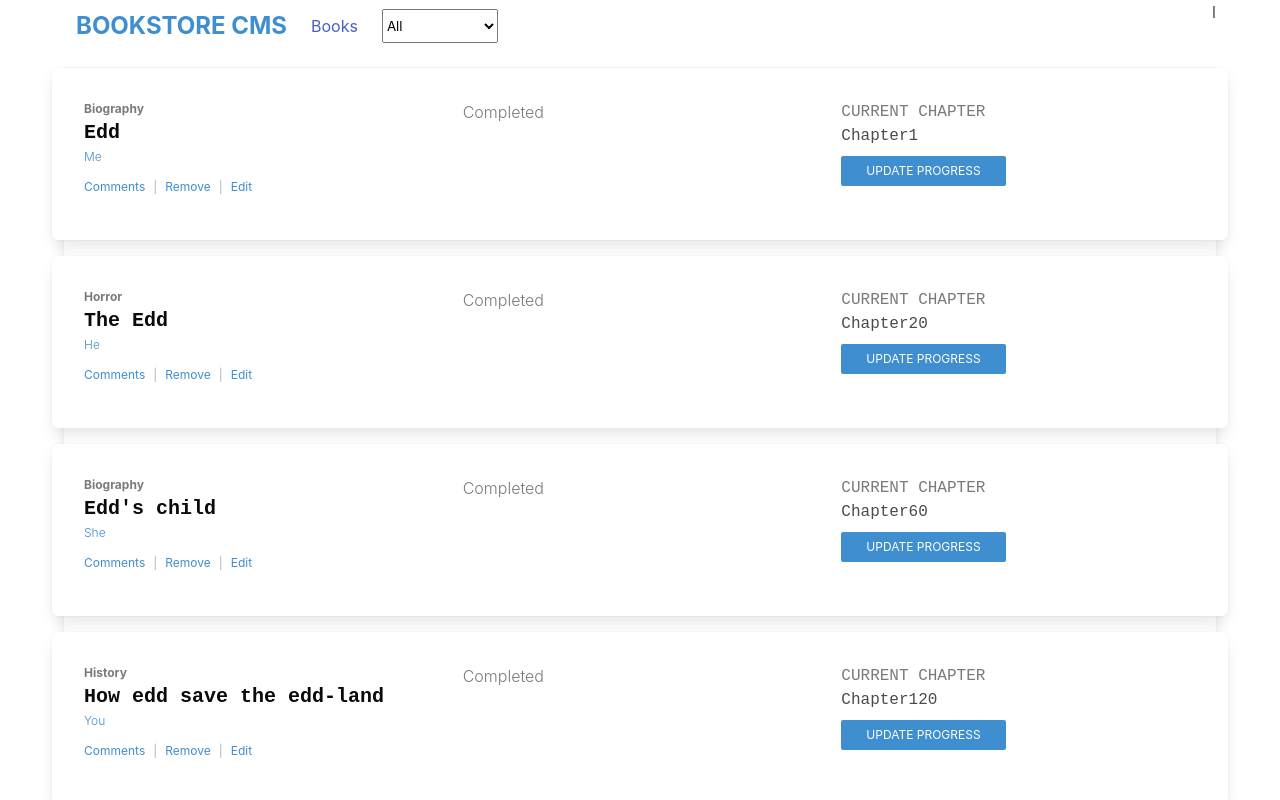
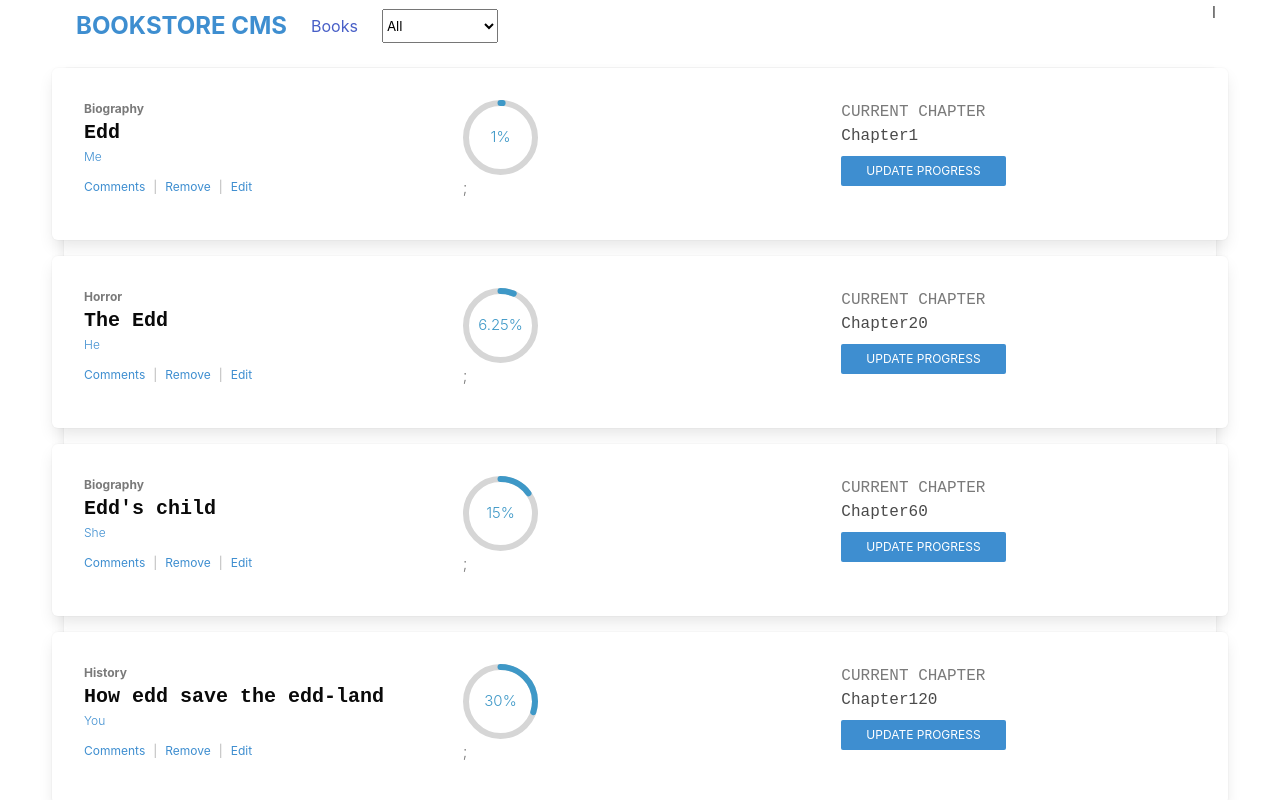
Before and after one commit to edxco/bookstore, a React (Create React App) app: page / in a window 1280 px wide. Shown: the top 800 px of the page. Built offline with nearby package versions, Linux system fonts and the light colour scheme.

Commit message:
Add progress bar

```diff
--- a/package.json
+++ b/package.json
@@ -8,6 +8,7 @@
     "@testing-library/user-event": "^12.1.10",
     "prop-types": "^15.7.2",
     "react": "^17.0.2",
+    "react-circular-progressbar": "^2.0.4",
     "react-dom": "^17.0.2",
     "react-redux": "^7.2.4",
     "react-scripts": "4.0.3",
--- a/src/components/Book.js
+++ b/src/components/Book.js
@@ -1,7 +1,11 @@
 import React from 'react';
 import PropTypes from 'prop-types';
+import { CircularProgressbar } from 'react-circular-progressbar';
+import 'react-circular-progressbar/dist/styles.css';
 
-const Book = ({ book, handleRemoveBook }) => (
+const Book = ({ book, handleRemoveBook }) => {
+  const percentage = book.chapter / book.totalChapter;
+  return (
     <div className="my-4">
       <div className="columns my-4 box">
         <div className="column">
@@ -31,11 +35,15 @@ const Book = ({ book, handleRemoveBook }) => (
           </div>
         </div>
         <div className="column has-text-weight-light has-text-grey">
-        Completed
+          <div style={{ width: 75, height: 75 }} className="is-size-6 has-text-weight-light has-text-grey is-uppercase">
+            <CircularProgressbar maxValue={1} value={percentage} text={`${percentage * 100}%`} />
+            ;
+          </div>
         </div>
         <div className="column is-family-monospace">
           <p className="is-size-6 has-text-weight-light has-text-grey is-uppercase">
             Current Chapter
+
           </p>
           <h1 className="mb-2">
             Chapter
@@ -48,6 +56,7 @@ const Book = ({ book, handleRemoveBook }) => (
       </div>
     </div>
   );
+};
 
 Book.propTypes = {
   book: PropTypes.objectOf(Object).isRequired,
```
Also changed, not shown: 1 other file (tests, documents, lock files or other folders). Lines whose indentation alone changed are shown as unchanged.
